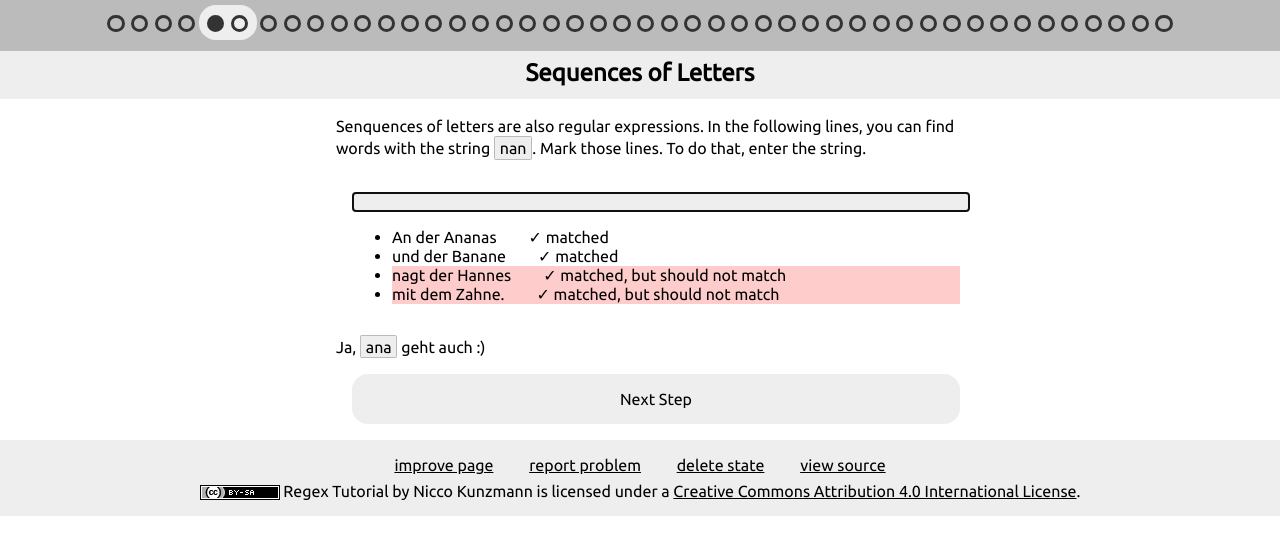
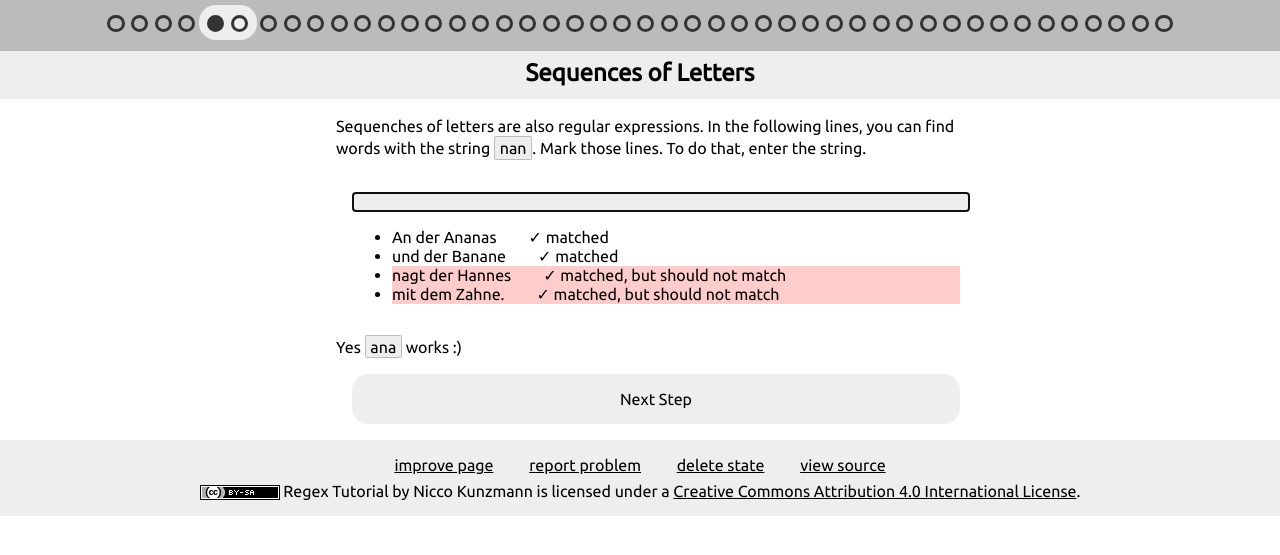
Before and after one commit to CoderDojoPotsdam/regex-tutorial, a Jekyll site: the page built from steps/02-01-sequences-of-letters.html, in a window 1280 px wide. Shown: the top 555 px of the page. Built offline with Jekyll 4.4.1, drawn with Linux system fonts in a browser that asks for light colours.

Commit message:
Update 02-01-sequences-of-letters.html

```diff
--- a/steps/02-01-sequences-of-letters.html
+++ b/steps/02-01-sequences-of-letters.html
@@ -4,7 +4,7 @@ title: Sequences of Letters
 lang: en
 ---
 <p>
-  Senquences of letters are also regular expressions.
+  Sequenches of letters are also regular expressions.
   In the following lines, you can find words with the string <span class="regex">nan</span>.
   Mark those lines.
   To do that, enter the string.
@@ -20,5 +20,5 @@ lang: en
   </ul>
 </div>
 <p>
-  Ja, <span class="regex">ana</span> geht auch :)
+  Yes <span class="regex">ana</span> works :)
 </p>
```
